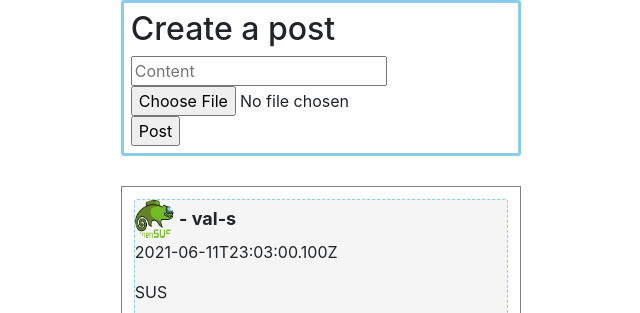
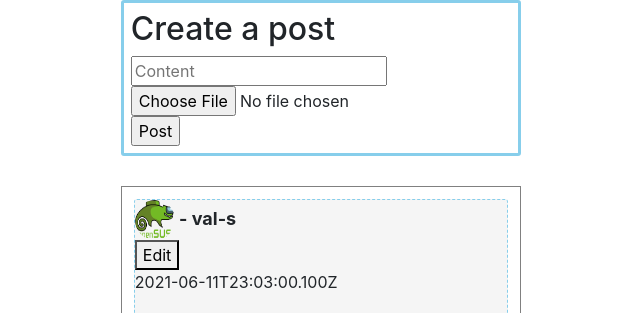
Before and after one commit to val-h/prj-4-netwrok, a Django app: page / in a window 1280 px wide. Shown: the part 90-403 px from the top of the page, without its empty margins (180-820 px from the left). Run offline with Django 3.2, Linux system fonts and the light colour scheme; a user stored in the database is signed in; data comes from the database, SQL or seed files in the repository; data that the repository does not hold is empty; some libraries are stand-ins or nearby versions.

Commit message:
slight progress on the edit feature, the api approach turns out to be a disaster :(

```diff
--- a/network/static/network/func.js
+++ b/network/static/network/func.js
@@ -8,10 +8,11 @@ document.addEventListener('DOMContentLoaded', () => {
     document.querySelector('#all-posts-view').style.display = 'block';
     document.querySelector('#profile-view').style.display = 'none';
     document.querySelector('#following-view').style.display = 'none';
+    document.querySelector('#edit-post-view').style.display = 'none';
     page = 'all-posts';
 
     let counter = 0;
-    let quantity = 3;
+    let quantity = 3; // bump this to 10 for the review
     let start;
     let end;
 
@@ -47,6 +48,7 @@ document.addEventListener('DOMContentLoaded', () => {
         document.querySelector('#all-posts-view').style.display = 'block';
         document.querySelector('#profile-view').style.display = 'none';
         document.querySelector('#following-view').style.display = 'none';
+        document.querySelector('#edit-post-view').style.display = 'none';
         page = 'all-posts';
 
         // clear current view
@@ -97,6 +99,7 @@ function showProfile(profile_id, start, end) {
     document.querySelector('#all-posts-view').style.display = 'none';
     document.querySelector('#profile-view').style.display = 'block';
     document.querySelector('#following-view').style.display = 'none';
+    document.querySelector('#edit-post-view').style.display = 'none';
     page = 'profile';
 
     // Set the user profile
@@ -185,11 +188,14 @@ function get_user_posts(user_id, start, end) {
 function create_post_element(post_data) {
     const post = document.createElement('div');
     post.className = 'post';
+    // Doesn't allow to send the whole post data to editPost, returns an error
+    // Tries to place the actualy data -> dict and send it raw, ofc it doesn't work
     post.innerHTML = `
-        <div class="post-heading" onclick='showProfile(${post_data['op']['id']})'>
+        <div class="post-heading" onclick='showProfile(${post_data['op']['id']}, 0, 3)'>
             <img class="post-pfp" src="${post_data['op']['pfp']}" alt="Profile Picture"> -
             ${post_data['op']['username']}
         </div>
+        <button class='btn-edit-post' onclick='editPost(${post_data['id']})'>Edit</button>
         <div class="post-body">
             <p class="post-date">${post_data['created_at']}</p>
             <p class="post-content">${post_data['content']}</p>
@@ -228,6 +234,7 @@ function followingPage(start, end) {
     document.querySelector('#all-posts-view').style.display = 'none';
     document.querySelector('#profile-view').style.display = 'none';
     document.querySelector('#following-view').style.display = 'block';
+    document.querySelector('#edit-post-view').style.display = 'none';
     page = 'following';
 
     document.querySelector('#following-view').innerHTML = '';
@@ -246,3 +253,30 @@ function getFollowingPosts(start, end) {
             }
         });
 }
+
+function editPost(post_id) {
+    alert('Tried to edit.')
+    // Show another page where the user can edit the post
+    document.querySelector('#all-posts-view').style.display = 'none';
+    document.querySelector('#profile-view').style.display = 'none';
+    document.querySelector('#following-view').style.display = 'none';
+    document.querySelector('#edit-post-view').style.display = 'block';
+    page = 'edit-post';
+
+    // Get the edit form
+    editForm = document.querySelector('#edit-form');
+    // Doesn't work
+    editForm.attributes.action = `/api/v1/edit-post/${post_id}`;
+
+    // Get the single post
+    fetch(`api/v1/posts/${post_id}`)
+        .then(response => response.json())
+        .then(data => {
+            console.log(data);
+            // Try to prefil the content field, and load the correct image
+
+            // document.querySelector('#id_content').innerHTML = data['content'];
+            // document.querySelectorAll('#id_content').forEach(element => element.attributes.value = 'test');
+        });
+
+}
--- a/network/static/network/styles.css
+++ b/network/static/network/styles.css
@@ -52,6 +52,9 @@
 #following-view {
   display: none; }
 
+#edit-post-view {
+  display: none; }
+
 .nav-link-own {
   cursor: pointer; }
 
--- a/network/static/network/styles.scss
+++ b/network/static/network/styles.scss
@@ -76,6 +76,10 @@
     display: none;
 }
 
+#edit-post-view {
+    display: none;
+}
+
 .nav-link-own {
     cursor: pointer;
 }
--- a/network/templates/network/index.html
+++ b/network/templates/network/index.html
@@ -21,11 +21,20 @@
     {% endif %}
 
     <div id="profile-view">
-
+        <h3>Profile</h3>
     </div>
 
     <div id="following-view">
         <h3>Following posts</h3>
     </div>
+
+    <div id="edit-post-view">
+        <form id="edit-form" method="POST" enctype="multipart/form-data">
+            <h3>Edit post</h3>
+            {% csrf_token %}
+            {{ form }}
+            <input id="btn-save" type="submit" value="Save">
+        </form>
+    </div>
 </div>
 {% endblock %}
--- a/network/urls.py
+++ b/network/urls.py
@@ -33,6 +33,8 @@ urlpatterns = [
     path(
         'api/v1/followed-posts/start=<int:start>&end=<int:end>',
         views.followed_posts, name='followed-posts'),
+
+    path('api/v1/edit-post/<int:post_id>', views.edit_post, name='edit_post'),
 ]
 if settings.DEBUG:
     urlpatterns += static(settings.MEDIA_URL,
--- a/network/views.py
+++ b/network/views.py
@@ -76,6 +76,15 @@ def create_post(request):
             new_post = form.save(commit=False)
             new_post.op = request.user
             new_post.save()
+            return redirect('index')
+
+
+def edit_post(request, post_id):
+    if request.method == 'POST':
+        post = Post.objects.get(id=post_id)
+        form = PostForm(request.POST, request.FILES)
+        if form.is_valid():
+            post = form.save()
             return redirect('index')
 
 
```
Also changed, not shown: 1 other file.
